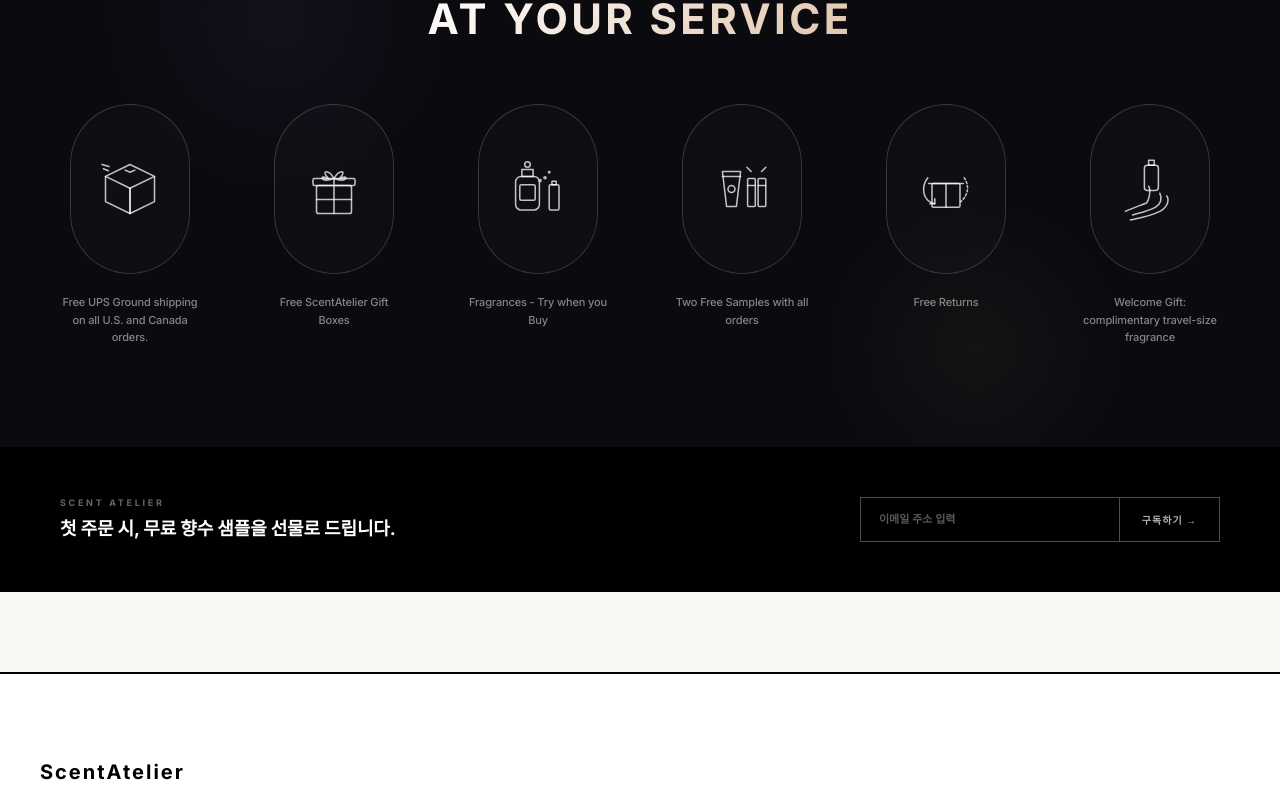
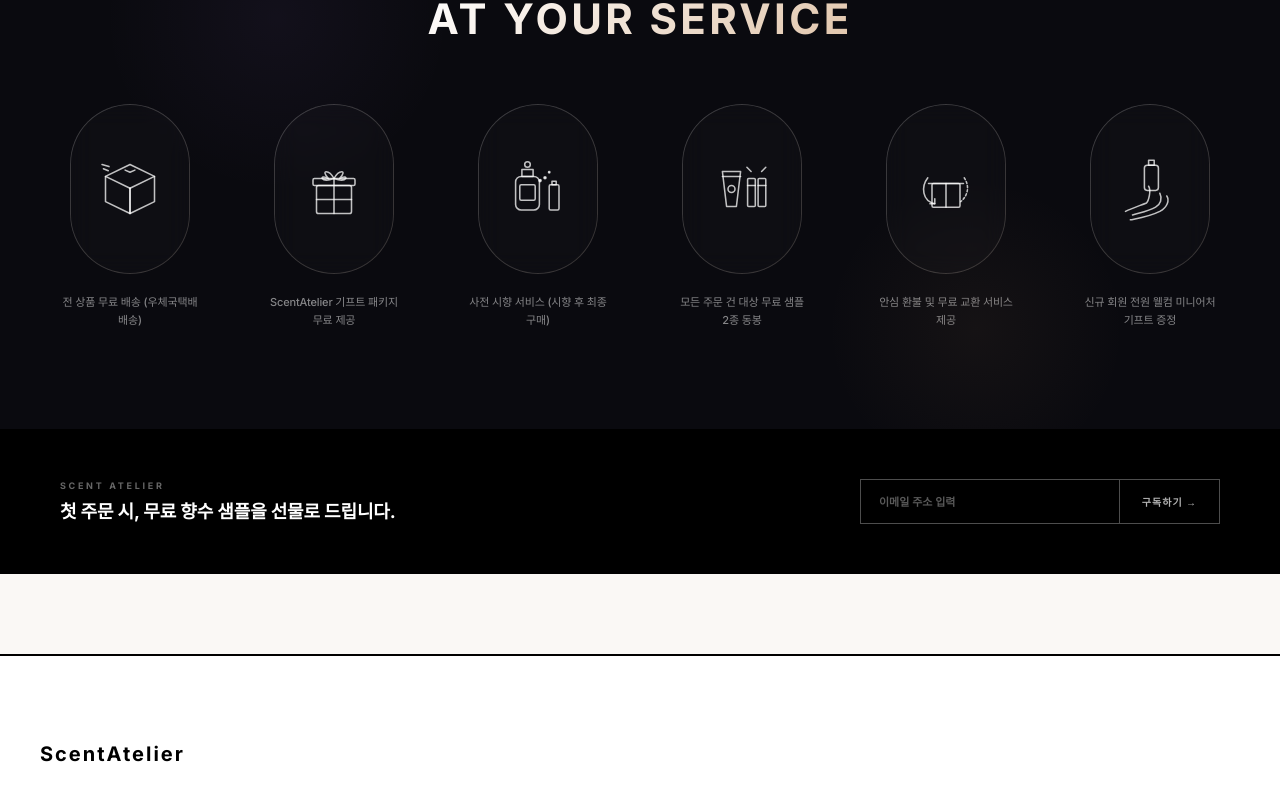
Before and after one commit to cldhkd12-eng/shop, a React (Vite) app: page /#/ in a window 1280 px wide. Shown: the part 2600-3390 px from the top of the page. Built offline with nearby package versions, Linux system fonts and the light colour scheme.

Commit message:
translate_services_to_korean_and_fix_email_typo

```diff
--- a/src/components/common/Footer.tsx
+++ b/src/components/common/Footer.tsx
@@ -18,7 +18,7 @@ export const Footer: React.FC = () => {
           <FooterDesc>남녀 모두가 쓸 수 있는 향기, ScentAtelier</FooterDesc>
           <FooterInfo>
             ScentAtelier | 서울특별시 강남구 도산대로 123<br />
-            02-1234-5678 | cldhkd12@gmial.com
+            02-1234-5678 | cldhkd12@gmail.com
           </FooterInfo>
           <Copyright>© 2026 ScentAtelier. All rights reserved.</Copyright>
         </FooterLeft>
--- a/src/pages/Home.tsx
+++ b/src/pages/Home.tsx
@@ -431,7 +431,7 @@ export const Home: React.FC = () => {
                 <path d="M10 15L20 18" />
               </svg>
             </ServiceCard>
-            <ServiceText>Free UPS Ground shipping on all U.S. and Canada orders.</ServiceText>
+            <ServiceText>전 상품 무료 배송 (우체국택배 배송)</ServiceText>
           </ServiceItem>
 
           <ServiceItem>
@@ -445,7 +445,7 @@ export const Home: React.FC = () => {
                 <path d="M50 35C57 22 70 22 58 35C72 28 70 42 50 35Z" />
               </svg>
             </ServiceCard>
-            <ServiceText>Free ScentAtelier Gift Boxes</ServiceText>
+            <ServiceText>ScentAtelier 기프트 패키지 무료 제공</ServiceText>
           </ServiceItem>
 
           <ServiceItem>
@@ -457,12 +457,12 @@ export const Home: React.FC = () => {
                 <rect x="24" y="44" width="22" height="22" rx="2" />
                 <rect x="66" y="44" width="14" height="36" rx="2" />
                 <rect x="70" y="39" width="6" height="5" />
-                <circle cx="60" cy="34" r="1.5" fill="black" />
-                <circle cx="53" cy="38" r="1.5" fill="black" />
-                <circle cx="66" cy="26" r="1" fill="black" />
+                <circle cx="60" cy="34" r="1.5" fill="currentColor" />
+                <circle cx="53" cy="38" r="1.5" fill="currentColor" />
+                <circle cx="66" cy="26" r="1" fill="currentColor" />
               </svg>
             </ServiceCard>
-            <ServiceText>Fragrances - Try when you Buy</ServiceText>
+            <ServiceText>사전 시향 서비스 (시향 후 최종 구매)</ServiceText>
           </ServiceItem>
 
           <ServiceItem>
@@ -470,7 +470,7 @@ export const Home: React.FC = () => {
               <svg viewBox="0 0 100 100" fill="none" stroke="currentColor" strokeWidth="2.2" strokeLinecap="round" strokeLinejoin="round">
                 <path d="M22 25H48L42 75H28L22 25Z" />
                 <line x1="22" y1="32" x2="48" y2="32" />
-                <circle cx="35" cy="50" r="5" />
+                <circle cx="35" cy="50" r="5" fill="none" />
                 <rect x="58" y="35" width="11" height="40" rx="1.5" />
                 <rect x="73" y="35" width="11" height="40" rx="1.5" />
                 <line x1="58" y1="45" x2="69" y2="45" />
@@ -479,7 +479,7 @@ export const Home: React.FC = () => {
                 <path d="M63 25L57 19" />
               </svg>
             </ServiceCard>
-            <ServiceText>Two Free Samples with all orders</ServiceText>
+            <ServiceText>모든 주문 건 대상 무료 샘플 2종 동봉</ServiceText>
           </ServiceItem>
 
           <ServiceItem>
@@ -493,7 +493,7 @@ export const Home: React.FC = () => {
                 <path d="M34 64V71H27" />
               </svg>
             </ServiceCard>
-            <ServiceText>Free Returns</ServiceText>
+            <ServiceText>안심 환불 및 무료 교환 서비스 제공</ServiceText>
           </ServiceItem>
 
           <ServiceItem>
@@ -506,7 +506,7 @@ export const Home: React.FC = () => {
                 <path d="M22 94C32 92 48 90 64 82C75 76 78 66 74 60" />
               </svg>
             </ServiceCard>
-            <ServiceText>Welcome Gift: complimentary travel-size fragrance</ServiceText>
+            <ServiceText>신규 회원 전원 웰컴 미니어처 기프트 증정</ServiceText>
           </ServiceItem>
         </ServiceGrid>
       </ServiceSection>
```
